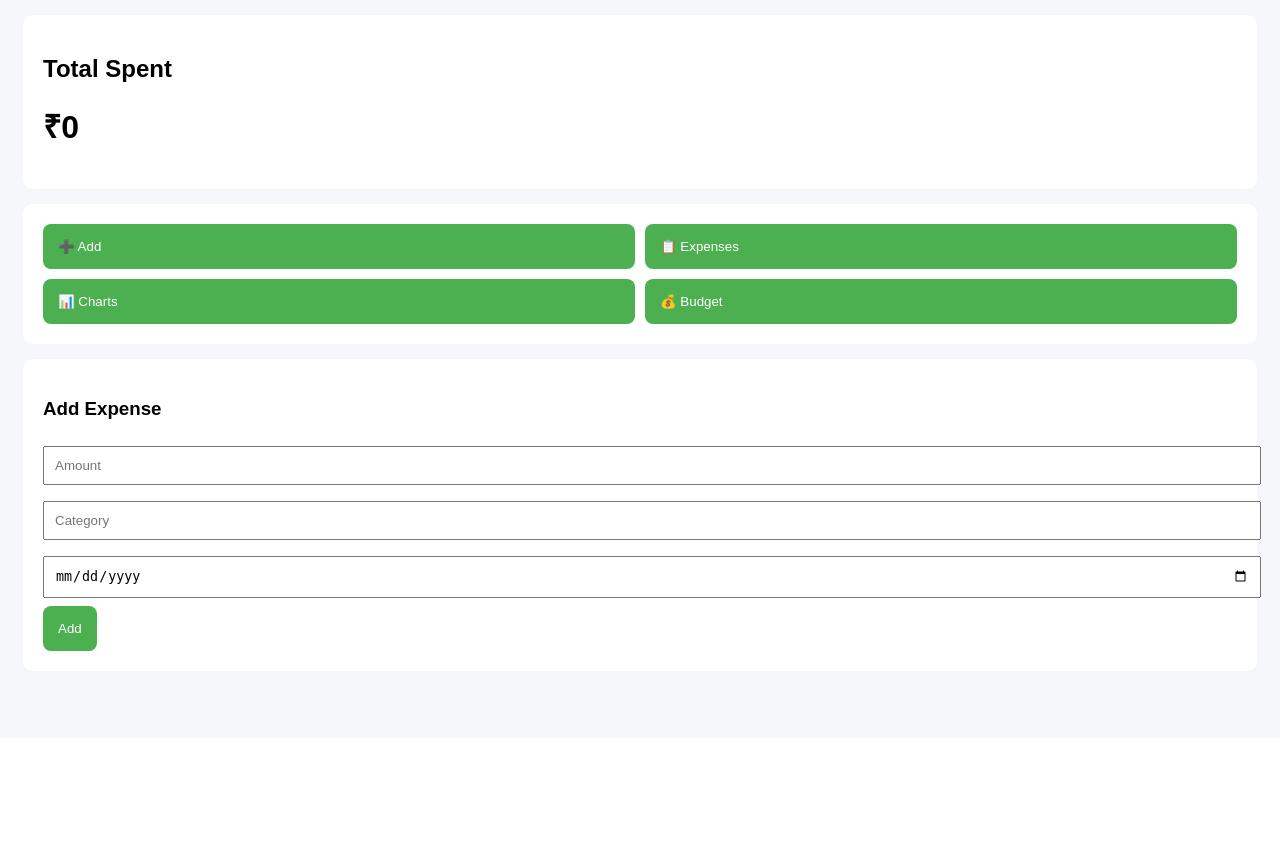
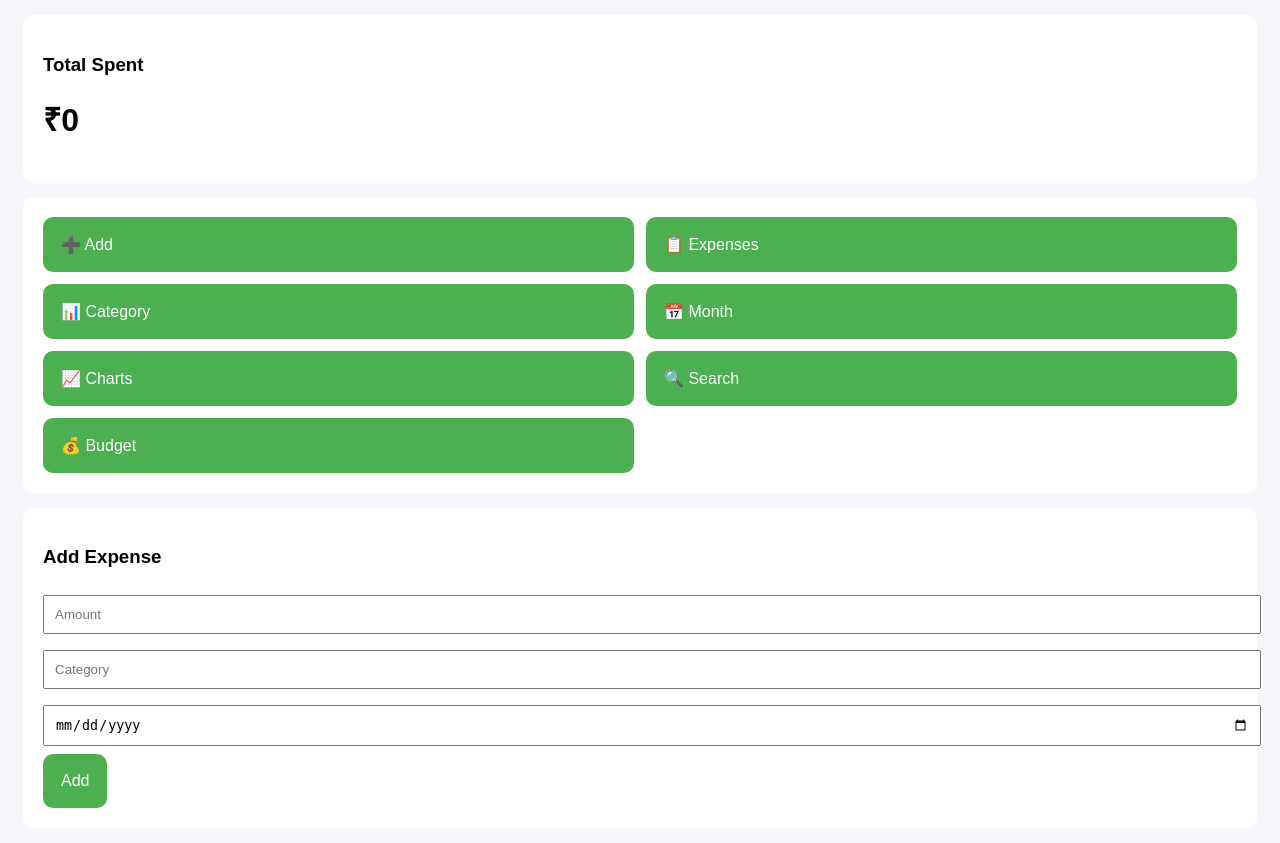
Before and after one commit to sireesha1922/expense-tracker, a Flask app: page / in a window 1280 px wide. Shown: the part 62-905 px from the top of the page. Before the commit the page ends 713 px from the top, so only its background shows below. Run offline with Flask 3, Linux system fonts and the light colour scheme; the visitor is signed in with stand-in values (Sample User, id 1); data that the repository does not hold is empty.

Commit message:
Update index.html

```diff
--- a/templates/index.html
+++ b/templates/index.html
@@ -10,6 +10,7 @@ body {
     background: #f5f7fa;
 }
 
+/* HEADER */
 .header {
     background: #4CAF50;
     color: white;
@@ -18,6 +19,7 @@ body {
     font-size: 20px;
 }
 
+/* CARD */
 .card {
     background: white;
     padding: 20px;
@@ -25,22 +27,26 @@ body {
     border-radius: 10px;
 }
 
+/* GRID */
 .grid {
     display: grid;
     grid-template-columns: 1fr 1fr;
-    gap: 10px;
+    gap: 12px;
 }
 
+/* BUTTON */
 .btn {
     background: #4CAF50;
     color: white;
-    padding: 15px;
+    padding: 18px;
     border: none;
-    border-radius: 8px;
+    border-radius: 10px;
+    font-size: 16px;
     text-align: left;
     cursor: pointer;
 }
 
+/* HIDDEN SECTIONS */
 .hidden {
     display: none;
 }
@@ -58,6 +64,9 @@ function show(id){
     document.getElementById("table").style.display="none";
     document.getElementById("charts").style.display="none";
     document.getElementById("budget").style.display="none";
+    document.getElementById("category").style.display="none";
+    document.getElementById("month").style.display="none";
+    document.getElementById("search").style.display="none";
 
     document.getElementById(id).style.display="block";
 }
@@ -66,19 +75,25 @@ function show(id){
 
 <body>
 
+<!-- HEADER -->
 <div class="header">
 💰 Expense Tracker | {{ session['user'] }}
 </div>
 
+<!-- TOTAL -->
 <div class="card">
-<h2>Total Spent</h2>
+<h3>Total Spent</h3>
 <h1>₹{{ total }}</h1>
 </div>
 
+<!-- 7 BUTTON GRID -->
 <div class="card grid">
 <button class="btn" onclick="show('add')">➕ Add</button>
 <button class="btn" onclick="show('table')">📋 Expenses</button>
-<button class="btn" onclick="show('charts')">📊 Charts</button>
+<button class="btn" onclick="show('category')">📊 Category</button>
+<button class="btn" onclick="show('month')">📅 Month</button>
+<button class="btn" onclick="show('charts')">📈 Charts</button>
+<button class="btn" onclick="show('search')">🔍 Search</button>
 <button class="btn" onclick="show('budget')">💰 Budget</button>
 </div>
 
@@ -93,25 +108,50 @@ function show(id){
 </form>
 </div>
 
-<!-- TABLE -->
+<!-- EXPENSES -->
 <div id="table" class="card hidden">
 <h3>Expenses</h3>
 <table border="1" width="100%">
-<tr><th>Amount</th><th>Category</th><th>Date</th><th>Action</th></tr>
+<tr><th>Amount</th><th>Category</th><th>Date</th></tr>
 
 {% for e in expenses %}
 <tr>
 <td>{{ e.amount }}</td>
 <td>{{ e.category }}</td>
 <td>{{ e.date }}</td>
-<td>
-<a href="/delete/{{ e._id }}">❌</a>
-<a href="/edit/{{ e._id }}">✏</a>
-</td>
 </tr>
 {% endfor %}
 
 </table>
+</div>
+
+<!-- CATEGORY -->
+<div id="category" class="card hidden">
+<h3>Category Wise</h3>
+<ul>
+{% for k,v in category_total.items() %}
+<li>{{ k }} → ₹{{ v }}</li>
+{% endfor %}
+</ul>
+</div>
+
+<!-- MONTH -->
+<div id="month" class="card hidden">
+<h3>Month Wise</h3>
+<ul>
+{% for k,v in month_total.items() %}
+<li>{{ k }} → ₹{{ v }}</li>
+{% endfor %}
+</ul>
+</div>
+
+<!-- SEARCH -->
+<div id="search" class="card hidden">
+<h3>Search</h3>
+<form method="GET" action="/">
+<input type="text" name="search" placeholder="Enter category">
+<button class="btn">Search</button>
+</form>
 </div>
 
 <!-- BUDGET -->
```
